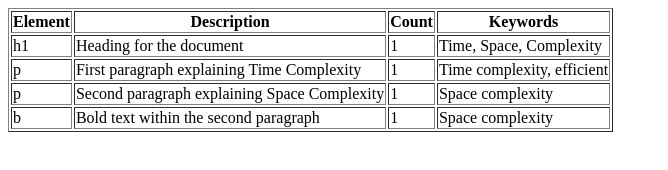
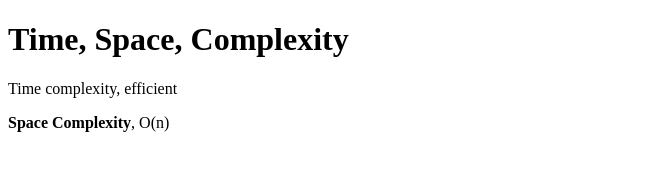
Before and after one commit to acciojob/time-and-space-complexity-Musharraf-712, a website: page main.html in a window 1280 px wide. Shown: the whole page, without its empty margins (0-668 px from the left). Drawn offline with Linux system fonts and the light colour scheme.

Commit message:
created a submission

```diff
--- a/main.html
+++ b/main.html
@@ -8,8 +8,12 @@
 
 <body>
 	<!-- the entire body must be written by student -->
+	<h1>Time, Space, Complexity</h1>
+	<p>Time complexity, efficient</p>
+	<p><b>Space Complexity</b>, O(n)</p>
 
-	<table border="1">
+
+	<!-- <table border="1">
 		<tr>
 
 				<th>Element</th>
@@ -44,7 +48,7 @@
 		</tr>
 
 	</table>
-    <script type="text/javascript" src="./script.js">
+    <script type="text/javascript" src="./script.js"> -->
 </script>
 
 </body>
```
